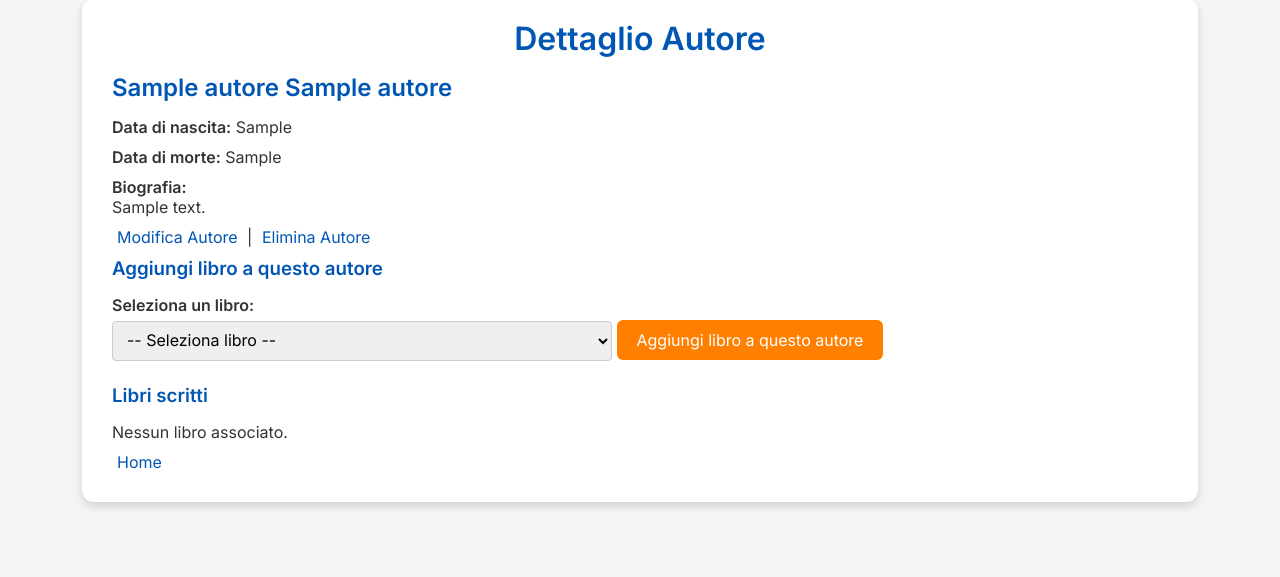
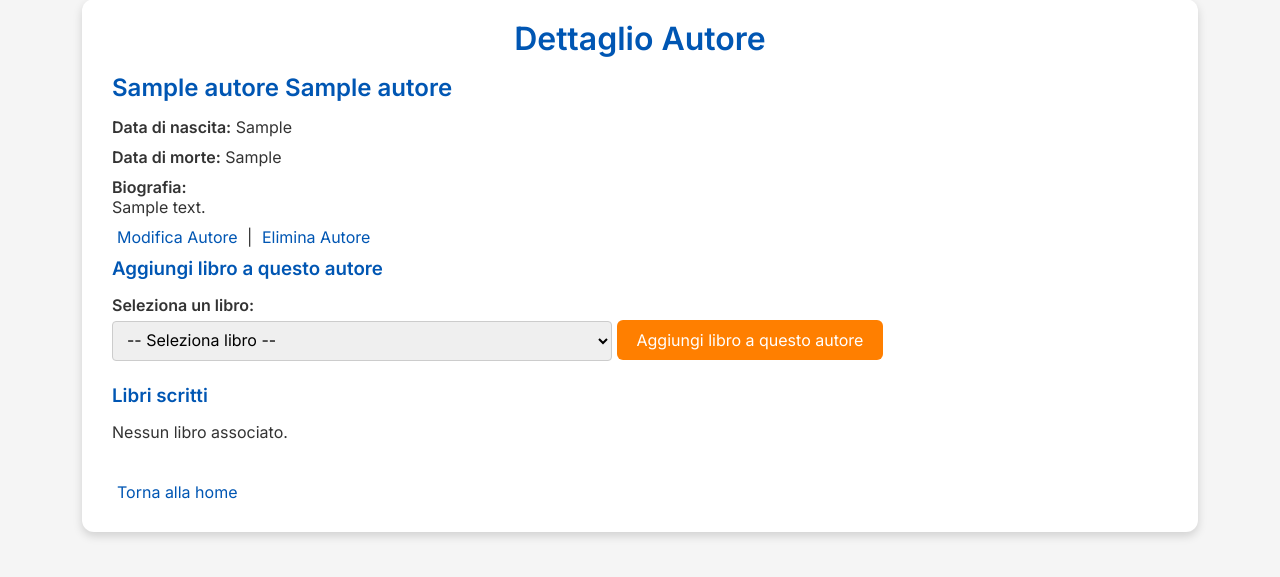
Before and after one commit to jaczao/library-management-system, a PHP site: page /dettaglio_autore.php?id=1 in a window 1280 px wide. Shown: the part 41-618 px from the top of the page. Run offline with PHP 8.4, Linux system fonts and the light colour scheme; the visitor is signed in with stand-in values (Sample User, id 1); tables that the repository leaves empty or names only in its code hold one stand-in row (values such as "Sample post"); some libraries are stand-ins or nearby versions.

Commit message:
fix: home in dettaut funz per entrambi ruoli. piu un micro fix estetico

```diff
--- a/cerca_autori.php
+++ b/cerca_autori.php
@@ -38,7 +38,7 @@
 <div class="container">
     <h1>Cerca Autore</h1>
     <div class="inline-links">
-        <a href="home_bibliotecario.php">Home</a>
+        <a href="<?php echo ($_SESSION['role'] === 'bibliotecario') ? 'home_bibliotecario.php' : 'home_lettore.php'; ?>">Home</a>
     </div>
     <form method="get" action="cerca_autori.php">
         <label for="search">Inserisci nome o cognome:</label>
--- a/dettaglio_autore.php
+++ b/dettaglio_autore.php
@@ -194,8 +194,9 @@
   <?php endif; ?>
 
   <div class="inline-links">
+        <br>
       <p>
-        <a href="<?php echo ($_SESSION['role'] === 'bibliotecario') ? 'home_bibliotecario.php' : 'home_lettore.php'; ?>">Home</a>
+        <a href="<?php echo ($_SESSION['role'] === 'bibliotecario') ? 'home_bibliotecario.php' : 'home_lettore.php'; ?>">Torna alla home</a>
       </p>
   </div>
 </div>
```
